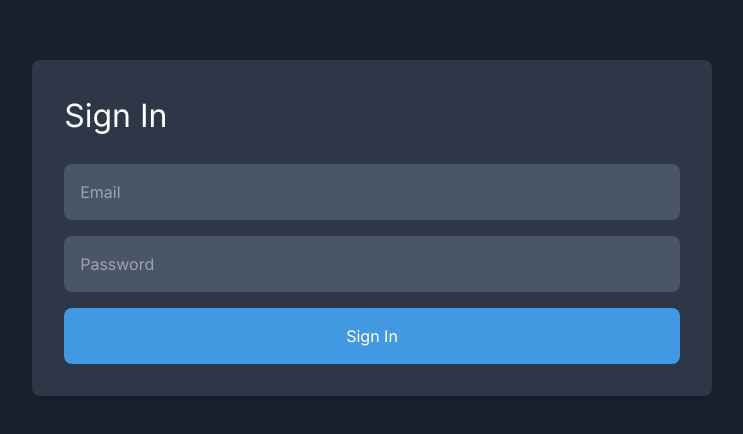
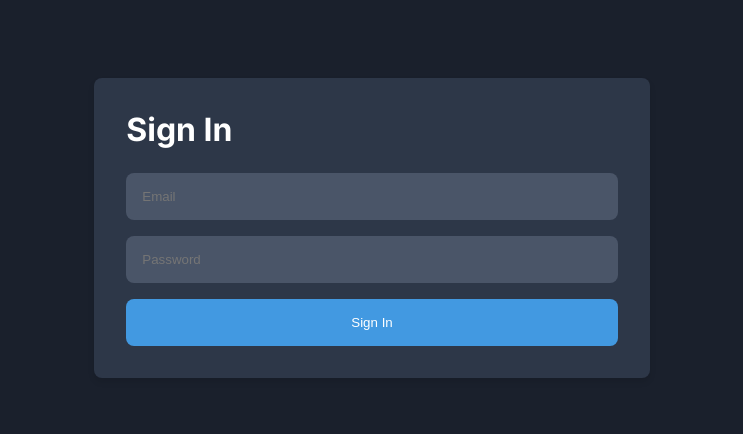
Before and after one commit to vedang1010/COEP-Tech-Hackathon, a Next.js app: page /sign-in in a window 1280 px wide. Shown: the part 172-606 px from the top of the page, without its empty margins (268-1011 px from the left). Built offline with nearby package versions, Linux system fonts and the light colour scheme; no server answers.

Commit message:
repo get updated with main at 12 Apr 5.25

```diff
--- a/package.json
+++ b/package.json
@@ -11,12 +11,9 @@
   "dependencies": {
     "autoprefixer": "^10.4.19",
     "firebase": "^10.11.0",
-<<<<<<< HEAD
+    "js-cookie": "^3.0.5",
     "jsdom": "^24.0.0",
     "moment": "^2.30.1",
-=======
-    "js-cookie": "^3.0.5",
->>>>>>> 320c0084b4e10d25272f3511be8d1e4caaa479e9
     "next": "14.1.4",
     "path": "^0.12.7",
     "react": "^18",
--- a/src/app/calender/page.js
+++ b/src/app/calender/page.js
@@ -5,6 +5,7 @@ import styled, { createGlobalStyle } from 'styled-components';
 import Calendar from 'react-calendar';
 import 'react-calendar/dist/Calendar.css';
 import app from "../config/config"
+import { getDatabase, ref, onValue } from "firebase/database";
 
 const GlobalStyle = createGlobalStyle`
   /* Calendar Component CSS */
--- a/src/app/globals.css
+++ b/src/app/globals.css
@@ -1,8 +1,3 @@
-@import 'tailwindcss/base';
-@import 'tailwindcss/components';
-@import 'tailwindcss/utilities';
-
-
 :root {
   --max-width: 1100px;
   --border-radius: 12px;
```
Also changed, not shown: 1 other file (tests, documents, lock files or other folders).
